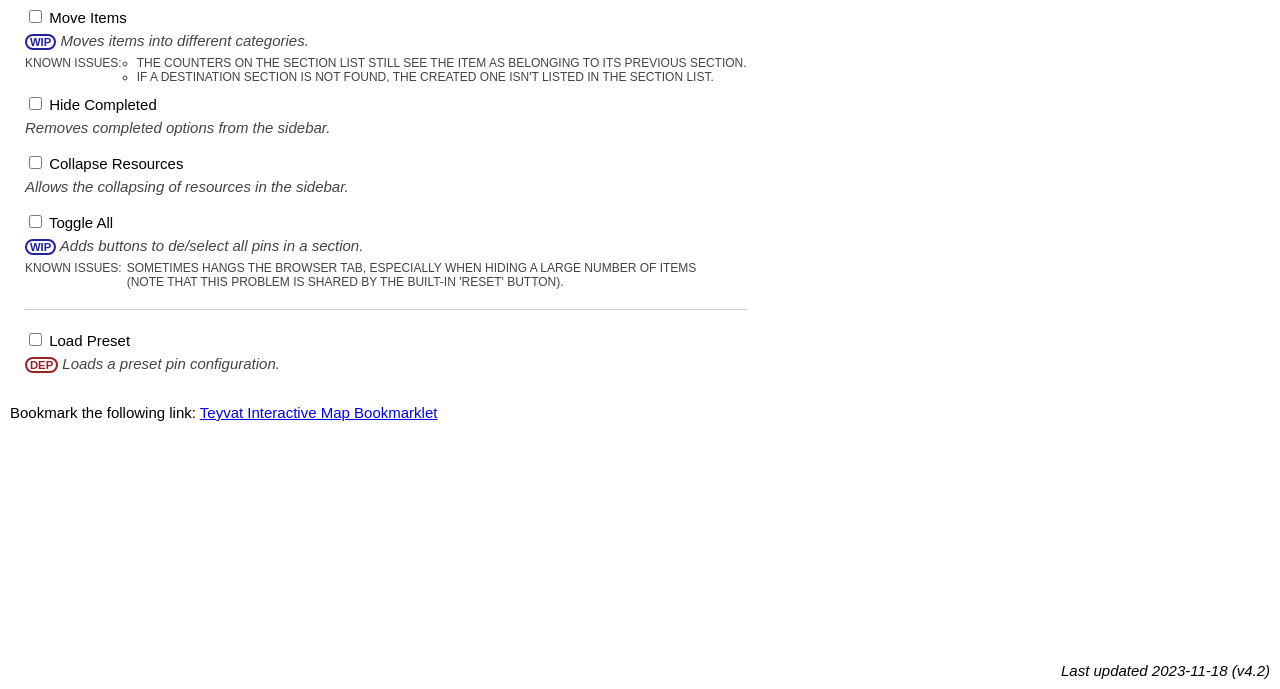
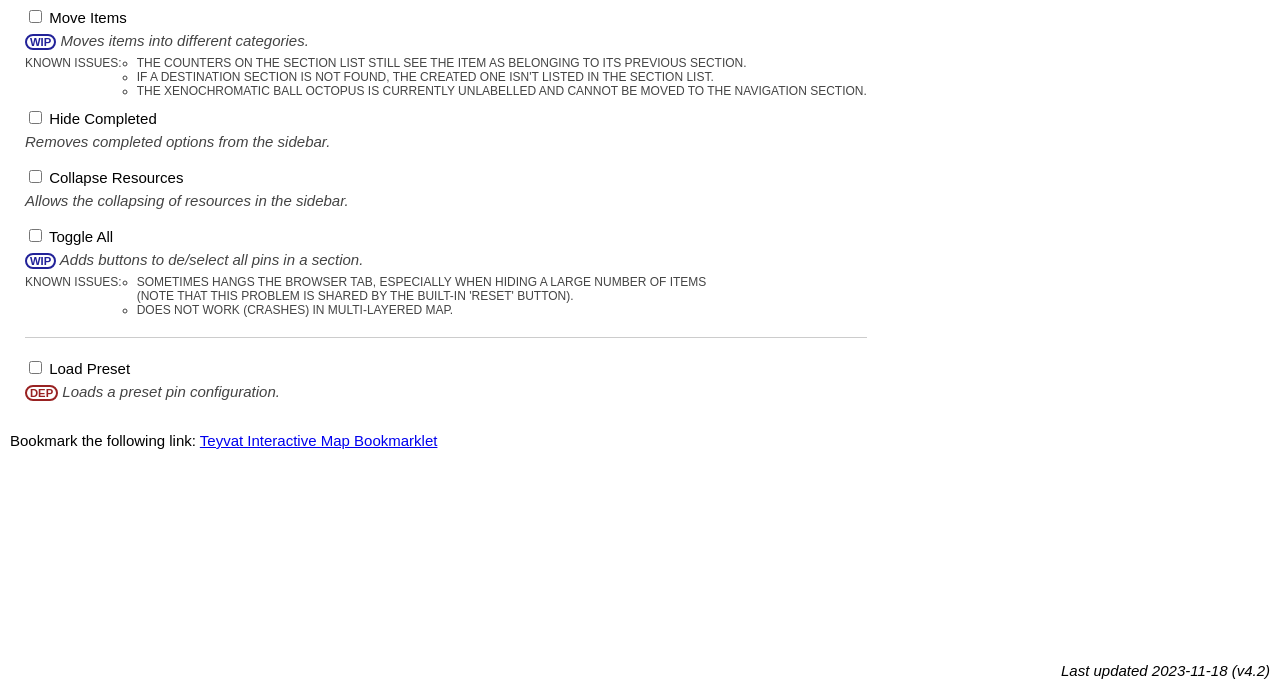
Before and after one commit to redactedjeans/gi-bookmarklet, a plain HTML site: page index.html in a window 1280 px wide. Shown: the part 111-800 px from the top of the page. Drawn offline with Linux system fonts and the light colour scheme; no server answers.

Commit message:
Update index page and todo with new issues/bugs

```diff
--- a/index.html
+++ b/index.html
@@ -58,6 +58,7 @@
           <ul>
             <li>The counters on the section list still see the item as belonging to its previous section.
             <li>If a destination section is not found, the created one isn't listed in the section list.
+            <li>The Xenochromatic Ball Octopus is currently unlabelled and cannot be moved to the Navigation section.
           </ul>
         </div>
       </li>
@@ -88,8 +89,11 @@
           Adds buttons to de/select all pins in a section.
         </div>
         <div class="issues">
-          Sometimes hangs the browser tab, especially when hiding a large number of items<br/>
-          (note that this problem is shared by the built-in 'Reset' button).
+          <ul>
+            <li>Sometimes hangs the browser tab, especially when hiding a large number of items<br/>
+              (note that this problem is shared by the built-in 'Reset' button).
+            <li>Does not work (crashes) in Multi-Layered Map.
+          </ul>
         </div>
       </li>
       <li class="fn -deprecated -sep">
```
Also changed, not shown: 1 other file.
